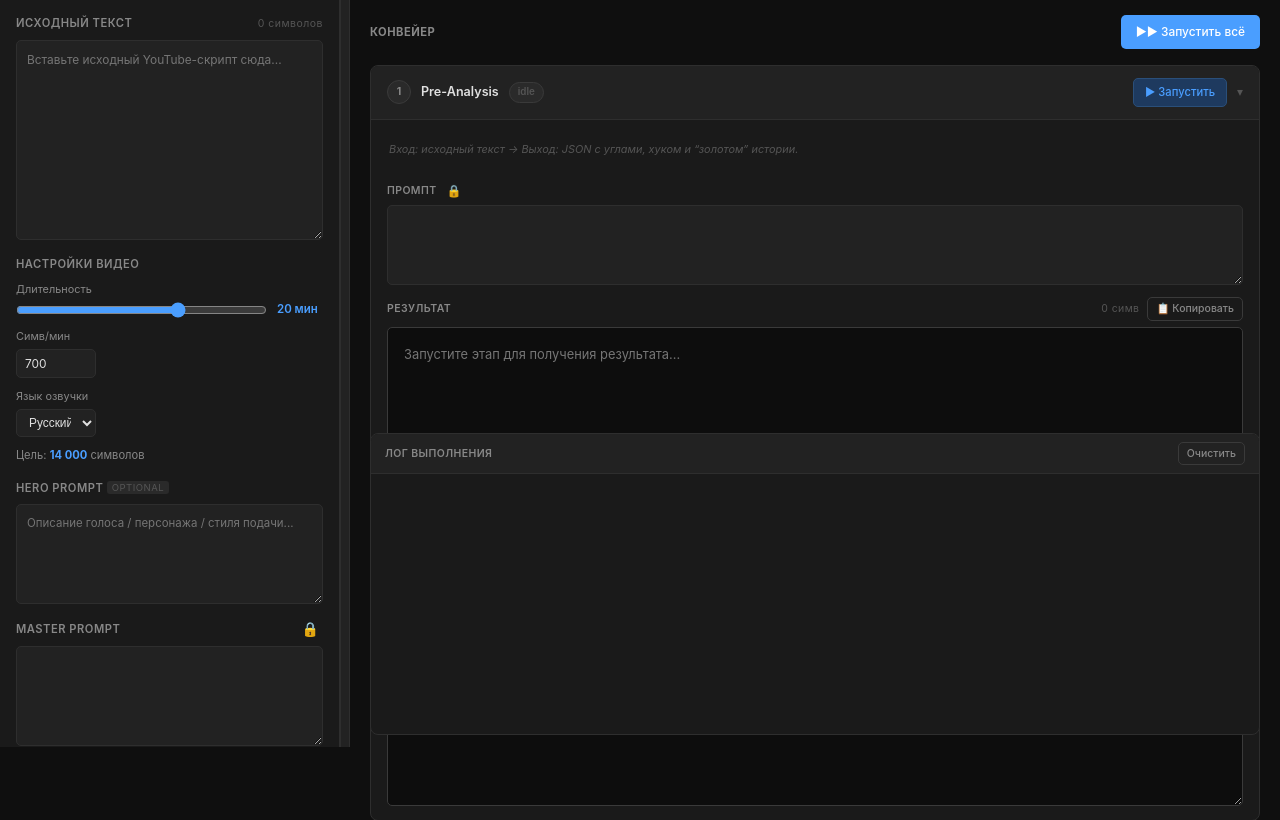
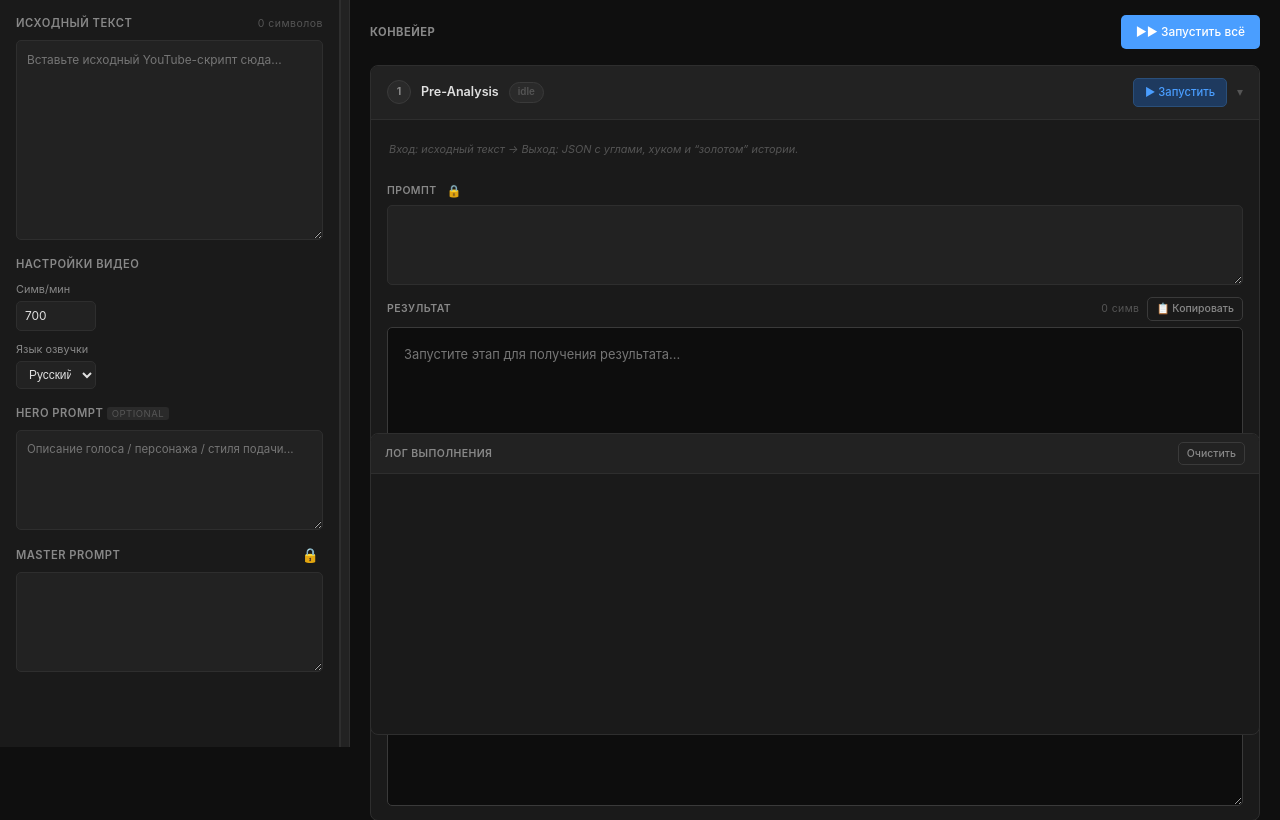
Before and after one commit to IvanDegt/yout2, a Flask app: template templates/project.html in a window 1280 px wide. Shown: the part 53-873 px from the top of the page. Run offline with Flask 3, Linux system fonts and the light colour scheme; the template is opened without the code that fills it, so the values that code supplies are empty.

Commit message:
ui: remove duration slider from video settings
Duration was rarely changed manually; pipeline uses chars_per_minute
and voice_language instead. Cleaned up updateDurationDisplay() and
its event listener from main.js.

Co-Authored-By: Claude Sonnet 4.6 <noreply@anthropic.com>

```diff
--- a/static/main.js
+++ b/static/main.js
@@ -191,11 +191,9 @@ function renderAll() {
   $('source-text').value     = P.source_text || '';
   $('master-prompt').value   = P.master_prompt || '';
   $('hero-prompt').value     = P.hero_prompt || '';
-  $('duration-slider').value = P.duration_minutes || 20;
   $('chars-per-min').value   = P.chars_per_minute || 700;
   $('humanize-mode').value   = P.humanize_mode || 'norm';
   $('voice-language-select').value = P.voice_language || 'ru';
-  updateDurationDisplay();
   updateSourceCount();
 
   ['pre_analysis', 'analysis', 'structure', 'merger', 'quality_check', 'final', 'humanize_tts', 'scene_builder'].forEach(stage => {
@@ -240,12 +238,6 @@ function setTitle(name) {
   if (d) { d.textContent = name; document.title = `${name} — ReWrite Master`; }
 }
 
-function updateDurationDisplay() {
-  const min = parseInt($('duration-slider').value);
-  const cpm = parseInt($('chars-per-min').value) || 700;
-  $('duration-val').textContent = `${min} мин`;
-  $('target-chars-display').textContent = (min * cpm).toLocaleString('ru-RU');
-}
 
 function updateSourceCount() {
   const len = ($('source-text').value || '').length;
@@ -1113,13 +1105,6 @@ function setupEventListeners() {
     scheduleSave();
   });
 
-  // Duration slider
-  $('duration-slider').addEventListener('input', e => {
-    P.duration_minutes = parseInt(e.target.value);
-    updateDurationDisplay();
-    scheduleSave();
-  });
-
   // Chars per minute
   $('chars-per-min').addEventListener('input', e => {
     P.chars_per_minute = parseInt(e.target.value) || 700;
--- a/templates/project.html
+++ b/templates/project.html
@@ -39,13 +39,6 @@
       <div class="section-header">Настройки видео</div>
       <div class="duration-row">
         <label>
-          <span class="label-text">Длительность</span>
-          <div class="slider-wrap">
-            <input type="range" id="duration-slider" min="1" max="30" value="20">
-            <span id="duration-val" class="slider-val">20 мин</span>
-          </div>
-        </label>
-        <label>
           <span class="label-text">Симв/мин</span>
           <input type="number" id="chars-per-min" class="input-small" value="700" min="400" max="1200">
         </label>
@@ -56,9 +49,6 @@
             <option value="en">English (700 chars/min)</option>
           </select>
         </label>
-        <div class="target-chars-info">
-          Цель: <strong id="target-chars-display">14 000</strong> символов
-        </div>
       </div>
     </section>
 
```
